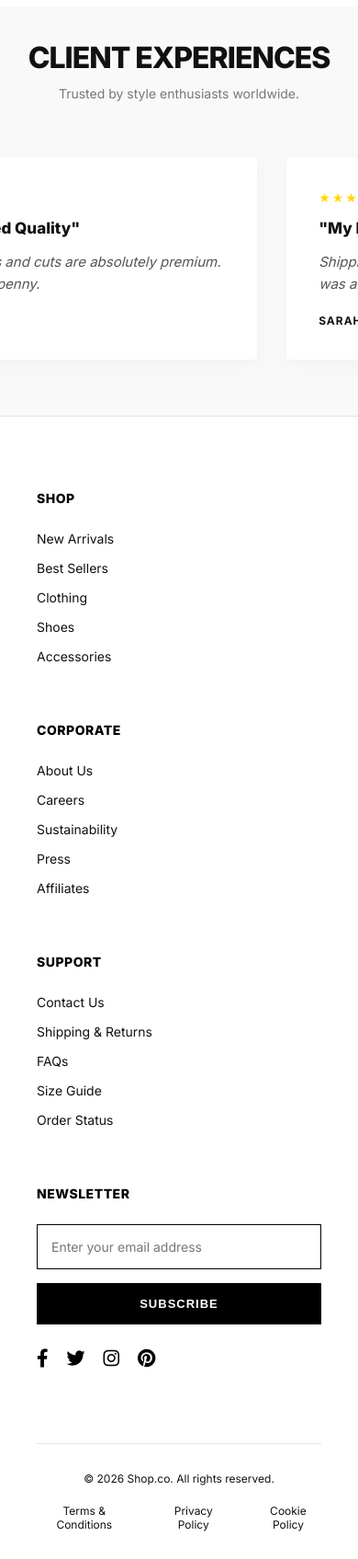
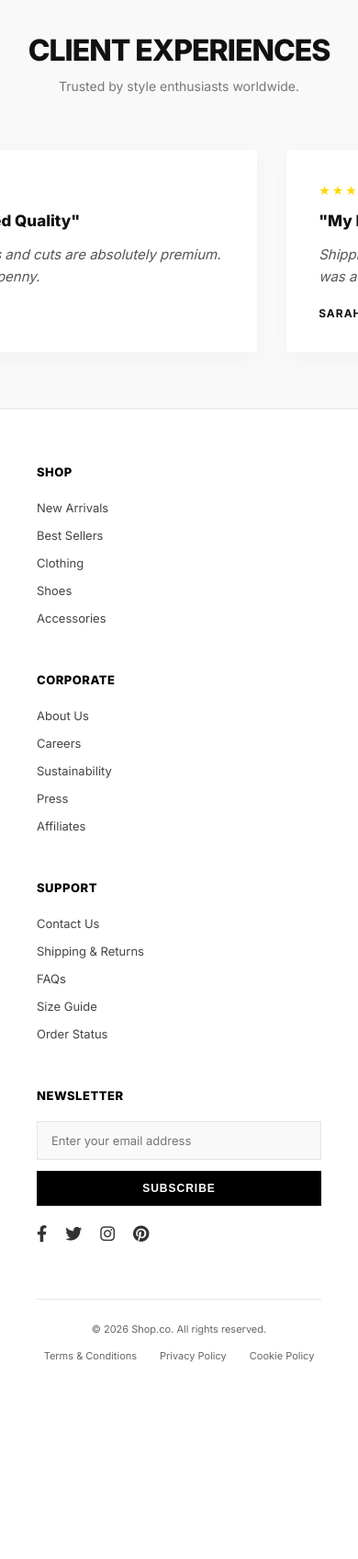
Before and after one commit to MrBeanCoozl/WDP_Development, a Flask app: page / in a window 390 px wide; the page is wider, and only the part inside the window is pictured. Shown: the part 2340-4035 px from the top of that part at 92% size. After the commit the page ends 3821 px from the top of that part, so only its background shows below. Run offline with Flask 3, Linux system fonts and the light colour scheme.

Commit message:
Revamp header/footer styles and update home link
Refactors the store base template styles for a premium look: renames CSS variable section, compacts the nav height and transitions, tightens header spacing, improves dropdown, search bar, icons, and footer spacing. Enhances newsletter input/button styling, refines responsive behavior, and adds subtle hover/interaction polish. Also updates markup: adjusts search placeholder text and magnifier sizing, adds minor spacing fixes, and changes a home bento link category from 'Tops' to 'Casual' on the store home template.

```diff
--- a/templates/store_base.html
+++ b/templates/store_base.html
@@ -10,15 +10,15 @@
     <link rel="stylesheet" href="https://cdnjs.cloudflare.com/ajax/libs/font-awesome/6.4.0/css/all.min.css">
 
     <style>
-        /* --- VARIABLES --- */
+        /* --- PREMIUM VARIABLES --- */
         :root {
             --font-main: 'Inter', sans-serif;
             --bg-body: #ffffff;
             --text-primary: #111;
             --text-secondary: #71717a;
             --border: #e4e4e7;
-            --nav-height: 70px;
-            --transition: all 0.3s cubic-bezier(0.25, 0.46, 0.45, 0.94);
+            --nav-height: 64px; /* Compact Premium Height */
+            --transition: all 0.2s ease-in-out;
         }
 
         body {
@@ -88,7 +114,7 @@
         /* --- PREMIUM FOOTER STYLES --- */
         footer {
             background: #fff;
-            padding-top: 80px;
+            padding-top: 60px; /* Reduced space */
             margin-top: auto;
             border-top: 1px solid #e5e5e5;
         }
@@ -97,125 +123,65 @@
             display: grid;
             grid-template-columns: 1fr 1fr 1fr 1.5fr; /* Wider column for newsletter */
             gap: 40px;
-            margin-bottom: 80px;
+            margin-bottom: 60px;
         }
 
         .footer-col h4 {
-            font-size: 14px;
-            font-weight: 800;
-            text-transform: uppercase;
-            letter-spacing: 0.5px;
-            margin: 0 0 25px 0;
-            color: #000;
+            font-size: 13px; font-weight: 800; text-transform: uppercase;
+            letter-spacing: 0.5px; margin: 0 0 20px 0; color: #000;
         }
 
-        .footer-links li {
-            margin-bottom: 12px;
+        .footer-links li { margin-bottom: 10px; }
+        .footer-links a { font-size: 13px; color: #444; font-weight: 400; transition: color 0.2s; }
+        .footer-links a:hover { color: #000; text-decoration: underline; text-underline-offset: 3px; }
+
+        /* Newsletter */
+        .newsletter-form { display: flex; flex-direction: column; gap: 12px; }
+        .newsletter-input {
+            width: 100%; padding: 12px 15px;
+            border: 1px solid #e5e5e5; font-size: 13px;
+            font-family: var(--font-main); outline: none;
+            background: #f9f9f9; box-sizing: border-box;
+            transition: 0.2s;
         }
-
-        .footer-links a {
-            font-size: 14px;
-            color: #111;
-            font-weight: 400;
-            transition: color 0.2s;
-        }
-
-        .footer-links a:hover {
-            color: #666;
-            text-decoration: underline;
-            text-underline-offset: 4px;
-        }
-
-        /* Newsletter Input */
-        .newsletter-form {
-            display: flex;
-            flex-direction: column;
-            gap: 15px;
-        }
-
-        .input-group {
-            position: relative;
-            width: 100%;
-        }
-
-        .newsletter-input {
-            width: 100%;
-            padding: 15px;
-            border: 1px solid #000;
-            font-size: 14px;
-            font-family: var(--font-main);
-            outline: none;
-            background: transparent;
-            box-sizing: border-box;
-        }
+        .newsletter-input:focus { border-color: #000; background: #fff; }
 
         .subscribe-btn {
-            width: 100%;
-            background: #000;
-            color: #fff;
-            border: none;
-            padding: 15px;
-            font-size: 13px;
-            font-weight: 700;
-            text-transform: uppercase;
-            letter-spacing: 1px;
-            cursor: pointer;
+            width: 100%; background: #000; color: #fff;
+            border: none; padding: 12px; font-size: 12px;
+            font-weight: 700; text-transform: uppercase;
+            letter-spacing: 1px; cursor: pointer;
             transition: opacity 0.2s;
         }
+        .subscribe-btn:hover { opacity: 0.8; }
 
-        .subscribe-btn:hover {
-            opacity: 0.8;
-        }
-
-        .social-icons {
-            display: flex;
-            gap: 20px;
-            margin-top: 25px;
-        }
-
-        .social-icons a {
-            font-size: 20px;
-            color: #000;
-        }
+        .social-icons { display: flex; gap: 20px; margin-top: 20px; }
+        .social-icons a { font-size: 18px; color: #000; opacity: 0.8; transition: 0.2s; }
+        .social-icons a:hover { opacity: 1; transform: translateY(-2px); }
 
         /* Bottom Bar */
         .footer-bottom {
             border-top: 1px solid #e5e5e5;
-            padding: 30px 0;
+            padding: 25px 0;
             display: flex;
             justify-content: space-between;
             align-items: center;
-            font-size: 12px;
-            color: #111;
+            font-size: 11px; color: #666;
         }
-
-        .legal-links {
-            display: flex;
-            gap: 30px;
-        }
+        .legal-links { display: flex; gap: 25px; }
+        .legal-links a:hover { color: #000; }
 
         /* Responsive */
         @media (max-width: 900px) {
-            .footer-grid {
-                grid-template-columns: 1fr 1fr;
-                gap: 50px 20px;
-            }
-            .newsletter-col {
-                grid-column: span 2;
-            }
+            .store-nav { padding: 0 20px; }
+            .nav-center, .search-wrapper { display: none; } /* Hide on mobile for simplicity, or use hamburger */
+            .footer-grid { grid-template-columns: 1fr 1fr; gap: 40px 20px; }
+            .newsletter-col { grid-column: span 2; }
         }
         @media (max-width: 600px) {
-            .footer-grid {
-                grid-template-columns: 1fr;
-            }
-            .newsletter-col {
-                grid-column: span 1;
-            }
-            .footer-bottom {
-                flex-direction: column;
-                gap: 20px;
-                text-align: center;
-            }
+            .footer-grid { grid-template-columns: 1fr; }
+            .newsletter-col { grid-column: span 1; }
+            .footer-bottom { flex-direction: column; gap: 15px; text-align: center; }
         }
     </style>
 </head>
--- a/templates/store_home.html
+++ b/templates/store_home.html
@@ -131,7 +131,7 @@
             </div>
         </a>
 
-        <a href="{{ url_for('store_shop', category='Tops') }}" class="bento-item span-2-col">
+        <a href="{{ url_for('store_shop', category='Casual') }}" class="bento-item span-2-col">
             <img src="https://images.unsplash.com/photo-1523381210434-271e8be1f52b?auto=format&fit=crop&w=800&q=80" alt="Casual Essentials">
             <div class="bento-overlay">
                 <h3>Casual Essentials</h3>
```
Also changed, not shown: other parts of templates/store_base.html (+52 -23 lines).
